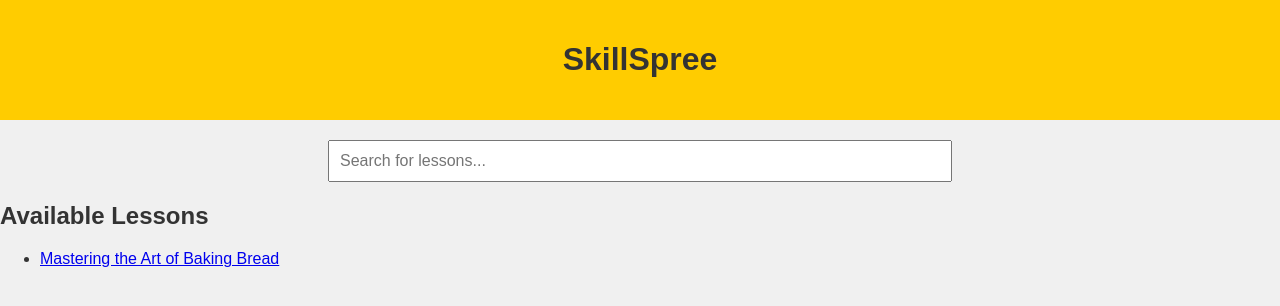
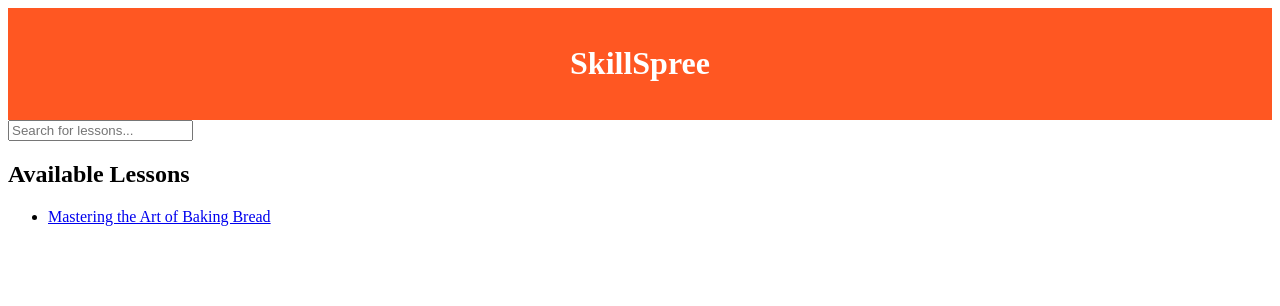
Before and after one commit to ashermenachem/SkillSpree, a plain HTML site: page index.html in a window 1280 px wide. Drawn offline with Linux system fonts and the light colour scheme.

Commit message:
Update style.css

```diff
--- a/style.css
+++ b/style.css
@@ -1,23 +1,42 @@
-body {
-    font-family: Arial, sans-serif;
-    background-color: #f0f0f0;
-    color: #333;
-    margin: 0;
-    padding: 0;
+.lesson-content {
+    padding: 2rem;
+    max-width: 1000px;
+    margin: auto;
+    background-color: #fff;
+    border-radius: 8px;
+    box-shadow: 0 0 10px rgba(0, 0, 0, 0.1);
 }
+
 header {
-    background-color: #ffcc00;
-    padding: 20px;
+    background-color: #ff5722;
+    color: white;
+    padding: 1rem;
     text-align: center;
 }
-#searchBar {
-    display: block;
-    margin: 20px auto;
-    padding: 10px;
-    width: 80%;
-    max-width: 600px;
-    font-size: 16px;
+
+.lesson-content h1 {
+    color: #ff5722;
 }
-#popularLessons {
-    text-align: center;
+
+.lesson-content h2 {
+    color: #333;
 }
+
+.lesson-content p {
+    line-height: 1.6;
+}
+
+.lesson-content img {
+    max-width: 100%;
+    height: auto;
+    margin: 1rem 0;
+}
+
+.mini-lesson {
+    border-bottom: 1px solid #ddd;
+    padding: 1rem 0;
+}
+
+.mini-lesson h3 {
+    color: #ff5722;
+}
```
